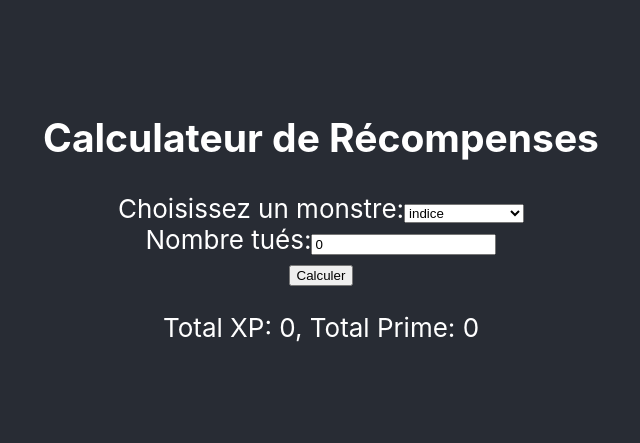
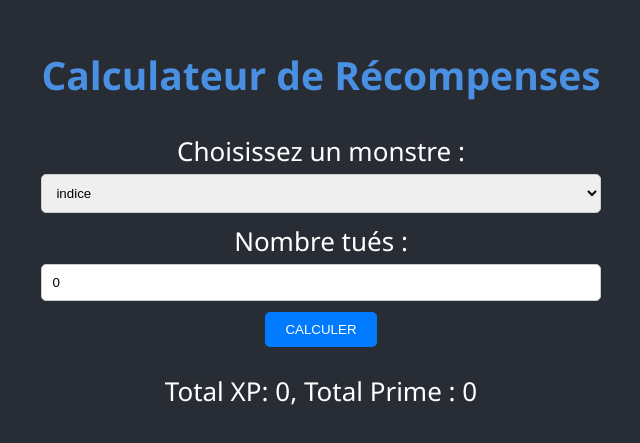
Before and after one commit to AkaTordu/JsWorkspace, a React (Create React App) app in the folder huntstats/: page / in a window 1280 px wide. Shown: the part 175-618 px from the top of the page, without its empty margins (319-959 px from the left). Built offline with nearby package versions, Linux system fonts and the light colour scheme.

Commit message:
Update better css

```diff
--- a/huntstats/src/GameInterface.js
+++ b/huntstats/src/GameInterface.js
@@ -21,7 +21,7 @@ const GameInterface = () => {
         <div>
             <h2>Calculateur de Récompenses</h2>
             <div>
-                <label htmlFor="monstre">Choisissez un monstre:</label>
+                <label htmlFor="monstre">Choisissez un monstre : </label>
                 <select id="monstre" value={nomMonstre} onChange={e => setNomMonstre(e.target.value)}>
                     {Object.keys(gameElements).map(monstre => (
                         <option key={monstre} value={monstre}>{monstre}</option>
@@ -29,7 +29,7 @@ const GameInterface = () => {
                 </select>
             </div>
             <div>
-                <label htmlFor="nombre">Nombre tués:</label>
+                <label htmlFor="nombre">Nombre tués : </label>
                 <input
                     id="nombre"
                     type="number"
@@ -39,7 +39,7 @@ const GameInterface = () => {
             </div>
             <button onClick={calculerResultat}>Calculer</button>
             <div>
-                <p>Total XP: {resultat.xp}, Total Prime: {resultat.prime}</p>
+                <p>Total XP: {resultat.xp}, Total Prime : {resultat.prime}</p>
             </div>
         </div>
     );
--- a/huntstats/src/index.css
+++ b/huntstats/src/index.css
@@ -11,3 +11,77 @@ code {
   font-family: source-code-pro, Menlo, Monaco, Consolas, 'Courier New',
     monospace;
 }
+/* Définition des variables de couleur et de police pour une cohérence dans l'application */
+:root {
+  --primary-color: #4a90e2; /* Bleu */
+  --background-color: #f0f2f5; /* Gris très clair */
+  --text-color: #333; /* Gris foncé pour le texte */
+  --button-color: #007bff; /* Bleu pour les boutons */
+  --button-hover-color: #0056b3; /* Bleu plus foncé au survol */
+  --font-primary: 'Segoe UI', 'Roboto', 'Oxygen', 'Ubuntu', 'Cantarell', 'Fira Sans', 'Droid Sans', 'Helvetica Neue', sans-serif;
+  --font-code: source-code-pro, Menlo, Monaco, Consolas, 'Courier New', monospace;
+}
+
+body {
+  margin: 0;
+  font-family: var(--font-primary);
+  -webkit-font-smoothing: antialiased;
+  -moz-osx-font-smoothing: grayscale;
+  background-color: var(--background-color);
+  color: var(--text-color);
+}
+
+code {
+  font-family: var(--font-code);
+}
+
+/* Amélioration du style des boutons */
+button {
+  background-color: var(--button-color);
+  border: none;
+  padding: 10px 20px;
+  color: white;
+  text-transform: uppercase;
+  cursor: pointer;
+  transition: background-color 0.3s ease;
+  border-radius: 5px; /* Arrondi des angles */
+}
+
+button:hover {
+  background-color: var(--button-hover-color);
+}
+
+/* Style pour les inputs et les select */
+input, select {
+  padding: 10px;
+  margin: 5px 0;
+  display: block;
+  width: 100%;
+  box-sizing: border-box; /* S'assure que padding et border sont inclus dans la largeur */
+  border: 1px solid #ccc;
+  border-radius: 5px;
+}
+
+/* Amélioration de l'espacement et de l'alignement pour les labels */
+label {
+  margin-top: 10px;
+  margin-bottom: 5px;
+  display: block; /* S'assure que le label soit sur sa propre ligne */
+}
+
+/* Ajout de styles pour améliorer l'apparence des formulaires et sections */
+.form-group {
+  margin-bottom: 20px;
+}
+
+.header {
+  background-color: var(--primary-color);
+  padding: 20px;
+  color: white;
+  text-align: center;
+}
+
+/* Ajout de styles pour les espacements et titres */
+h2 {
+  color: var(--primary-color);
+}
```
